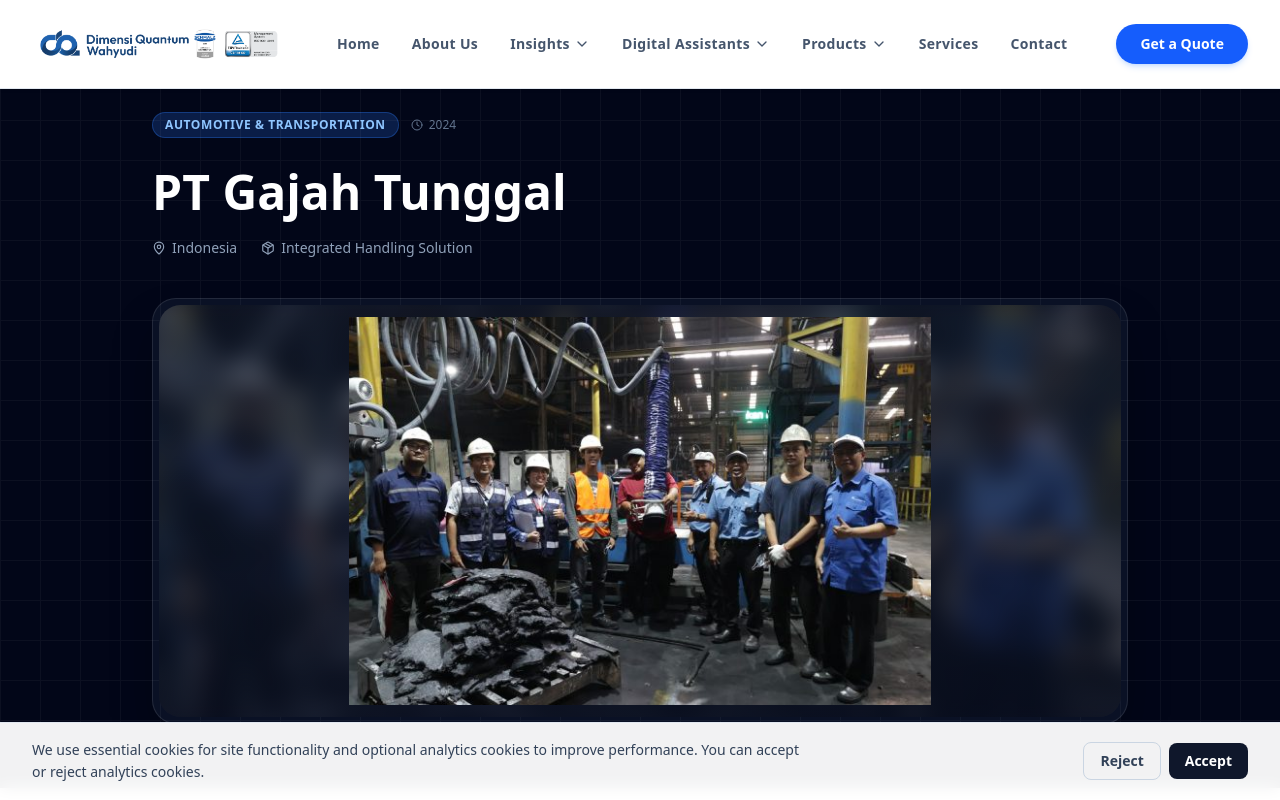
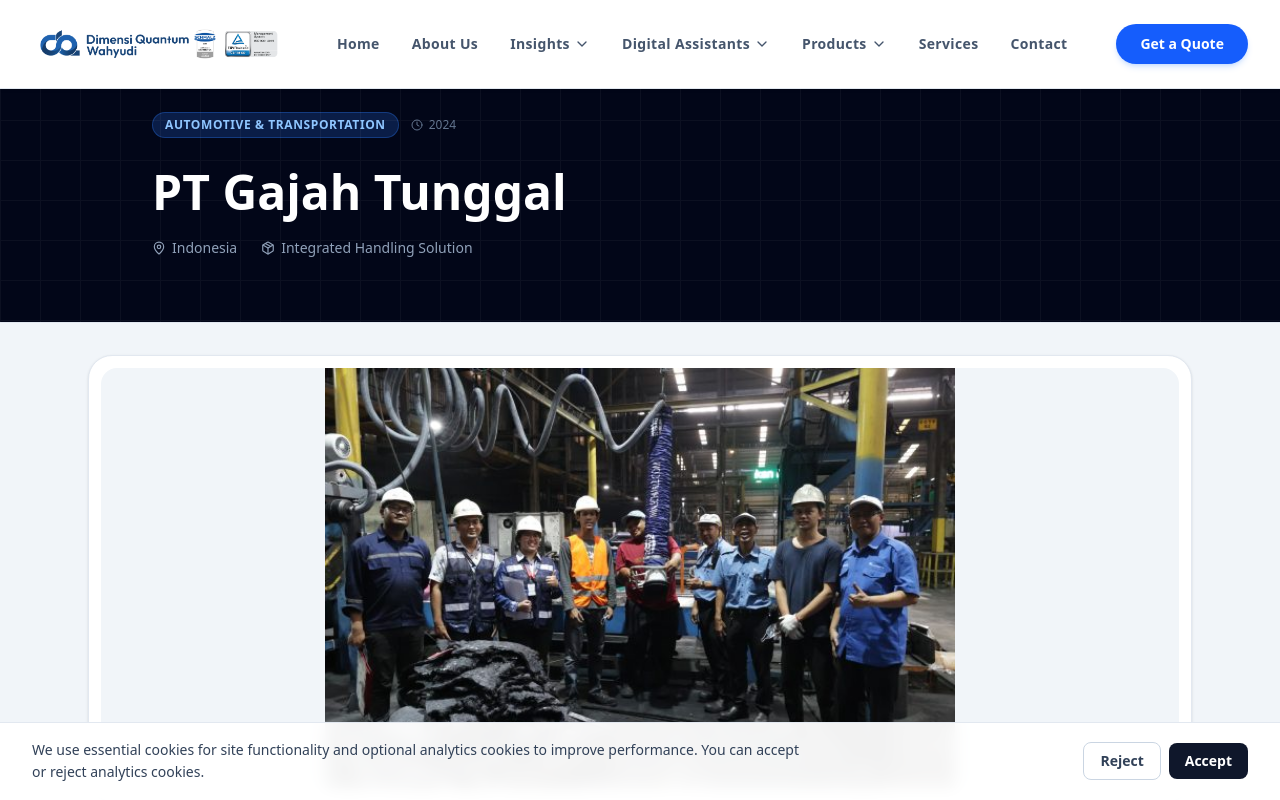
Before and after one commit to dqw-gif/dimensiwahyudi-web, a Next.js app: page /our-projects/auto-gt in a window 1280 px wide. Shown: the top 800 px of the page. Built offline with nearby package versions, Linux system fonts and the light colour scheme; no server answers.

Commit message:
Update page.tsx

```diff
--- a/app/our-projects/[slug]/page.tsx
+++ b/app/our-projects/[slug]/page.tsx
@@ -193,24 +193,19 @@
                         <span className="flex items-center gap-1.5"><MapPin size={14} /> Indonesia</span>
                         <span className="flex items-center gap-1.5"><Package size={14} /> Integrated Handling Solution</span>
                     </div>
+                </div>
+            </section>
 
-                    <div className="mt-10 rounded-3xl border border-white/10 bg-slate-900/70 p-1.5 shadow-2xl shadow-black/40">
-                        <div className="relative aspect-[16/10] md:aspect-[21/9] overflow-hidden rounded-[1.35rem] bg-slate-900">
+            <section className="bg-slate-100 border-y border-slate-200">
+                <div className="max-w-6xl mx-auto px-6 py-6 md:py-8">
+                    <div className="rounded-3xl border border-slate-200 bg-white p-2 md:p-3 shadow-sm">
+                        <div className="relative h-[240px] md:h-[420px] overflow-hidden rounded-2xl bg-slate-100">
                             <Image
                                 src={c.image}
-                                alt={`${c.client} project backdrop`}
+                                alt={`${c.client} project visual`}
                                 fill
-                                sizes="100vw"
-                                className="object-cover scale-105 opacity-35 blur-md"
-                                aria-hidden="true"
-                            />
-                            <div className="absolute inset-0 bg-gradient-to-t from-slate-950/40 via-transparent to-slate-950/20" />
-                            <Image
-                                src={c.image}
-                                alt={c.client}
-                                fill
-                                sizes="(max-width: 768px) 100vw, (max-width: 1200px) 92vw, 1100px"
-                                className="object-contain p-2 md:p-3"
+                                sizes="(max-width: 768px) 100vw, 1200px"
+                                className="object-contain"
                                 priority
                             />
                         </div>
```
